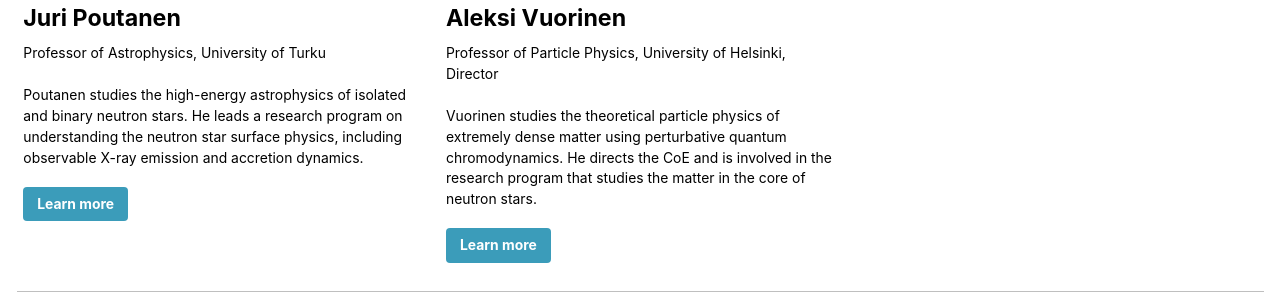
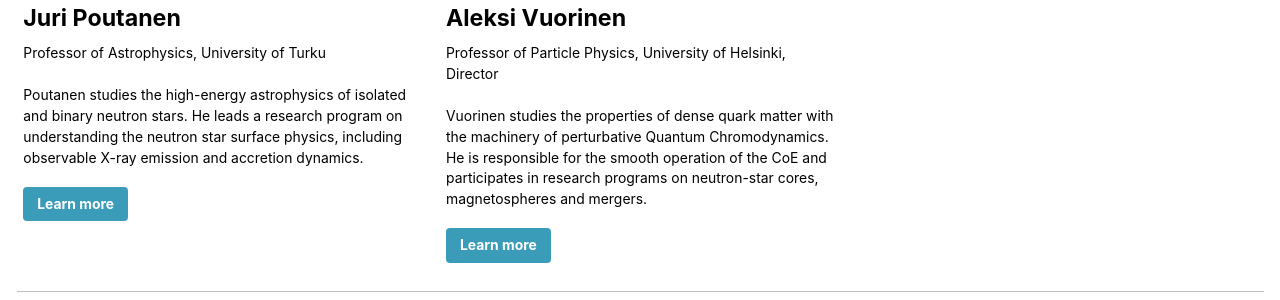
Before and after one commit to MiroPalmu/coe-website, a Jekyll site: the page built from index.md, in a window 1280 px wide. Shown: the part 1719-2019 px from the top of the page. Built offline with Jekyll 4.4.1, drawn with Linux system fonts in a browser that asks for light colours; cached includes are drawn as plain includes.

Commit message:
aleksi's bio

```diff
--- a/index.md
+++ b/index.md
@@ -40,7 +40,7 @@
     btn_class: "btn--info"
   - image_path: "assets/images/pi_aleksi.jpeg"
     title: "Aleksi Vuorinen"
-    excerpt: "Professor of Particle Physics, University of Helsinki, Director <br><br> Vuorinen studies the theoretical particle physics of extremely dense matter using perturbative quantum chromodynamics. He directs the CoE and is involved in the research program that studies the matter in the core of neutron stars."
+    excerpt: "Professor of Particle Physics, University of Helsinki, Director <br><br> Vuorinen studies the properties of dense quark matter with the machinery of perturbative Quantum Chromodynamics. He is responsible for the smooth operation of the CoE and participates in research programs on neutron-star cores, magnetospheres and mergers."
     image_style: "width: 400px; height: 200px; object-fit: contain;"
     url: "groups/#theoretical-particle-physics---aleksi-vuorinen"
     btn_label: "Learn more"
```
